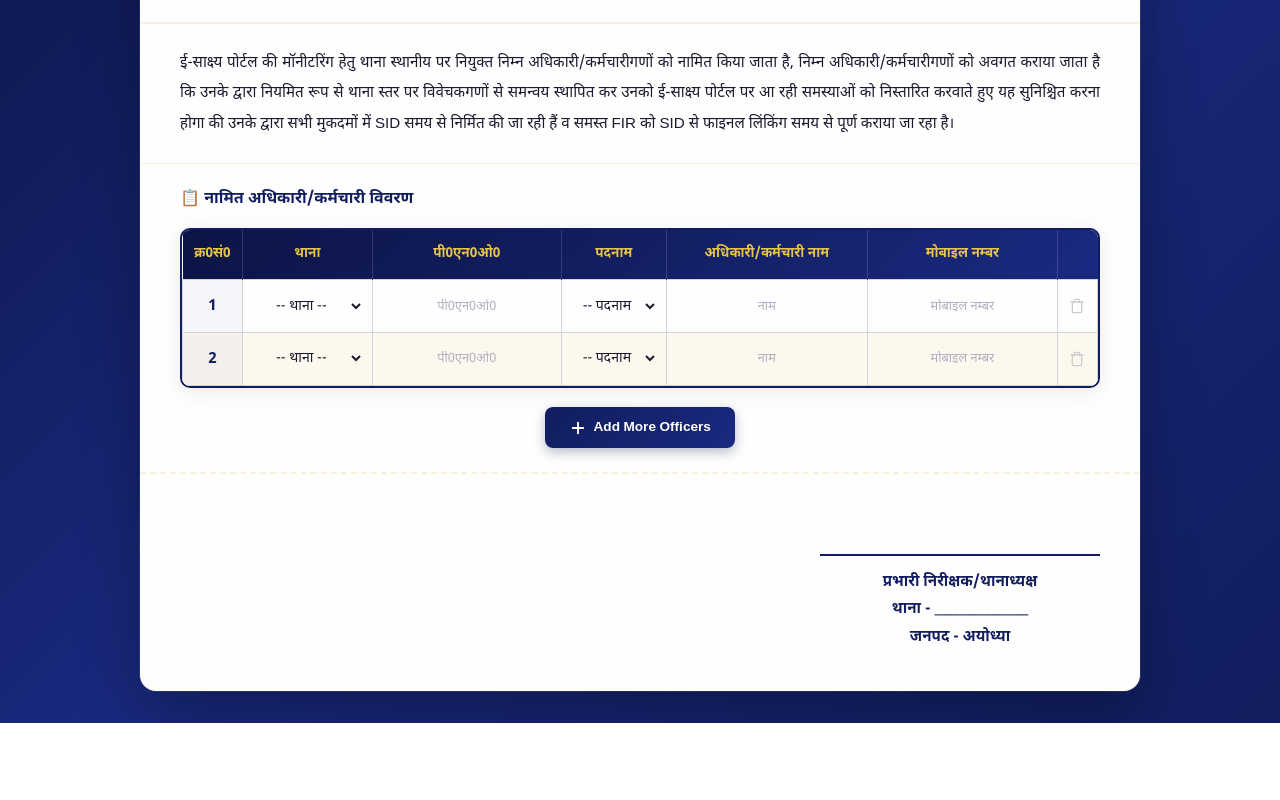
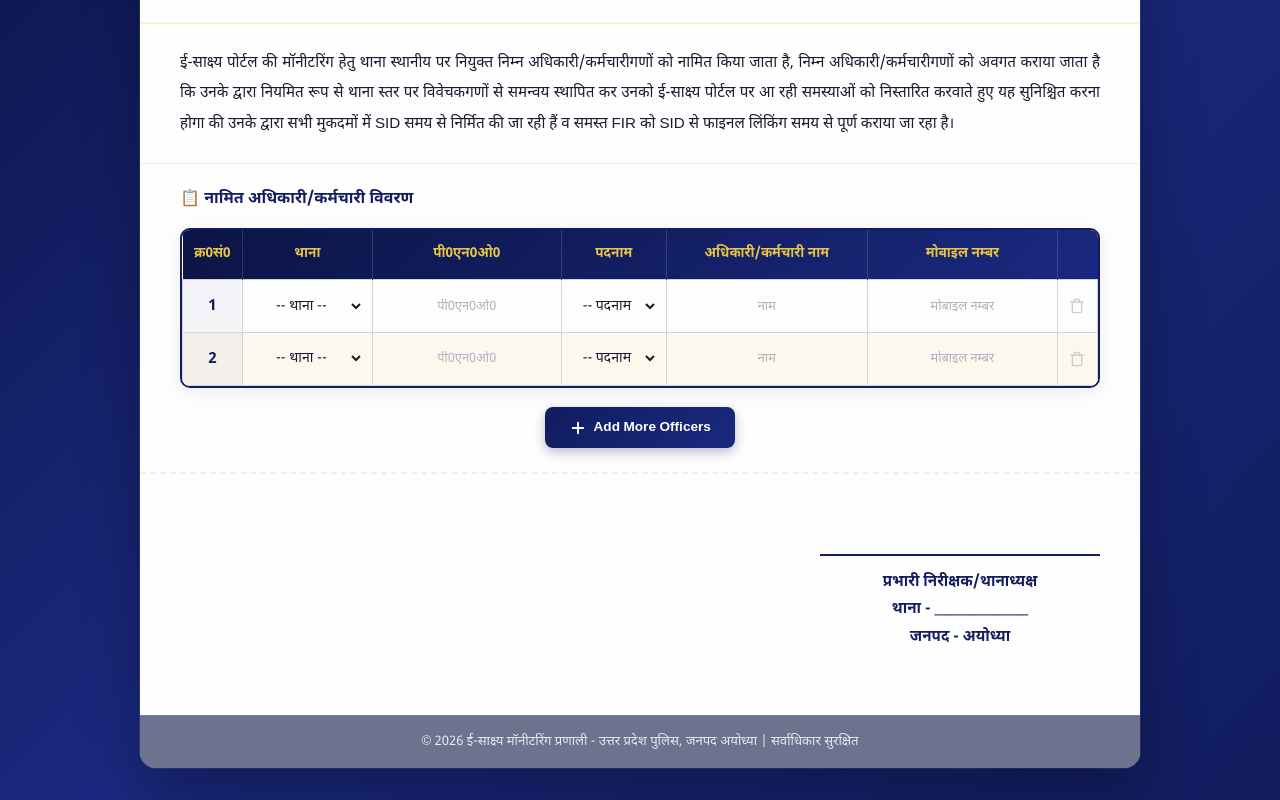
Before and after one commit to upcop-ravi/Ayodhya-police, a React (Vite) app: page / in a window 1280 px wide. Shown: the part 275-1075 px from the top of the page. Before the commit the page ends 998 px from the top, so only its background shows below. Built offline with nearby package versions, Linux system fonts and the light colour scheme.

Commit message:
feat: add copyright note at web page bottom, hidden during print

```diff
--- a/src/components/NominationForm.jsx
+++ b/src/components/NominationForm.jsx
@@ -280,6 +280,11 @@ export default function NominationForm({ selectedStation, setSelectedStation, of
             </div>
           </div>
         </div>
+
+        {/* Website Copyright Footer */}
+        <div className="copyright-footer no-print">
+          © {new Date().getFullYear()} ई-साक्ष्य मॉनीटरिंग प्रणाली - उत्तर प्रदेश पुलिस, जनपद अयोध्या | सर्वाधिकार सुरक्षित
+        </div>
       </div>
     </div>
   );
--- a/src/components/PreviewPage.jsx
+++ b/src/components/PreviewPage.jsx
@@ -132,6 +132,11 @@ export default function PreviewPage({ selectedStation, officers, onBack }) {
           यह एक कम्प्यूटर जनित प्रपत्र है | ई-साक्ष्य मॉनीटरिंग सिस्टम - जनपद अयोध्या
         </div>
       </div>
+
+      {/* Website Copyright Footer */}
+      <div className="copyright-footer no-print" style={{ maxWidth: '900px', margin: '1rem auto 0', borderRadius: '8px' }}>
+        © {new Date().getFullYear()} ई-साक्ष्य मॉनीटरिंग प्रणाली - उत्तर प्रदेश पुलिस, जनपद अयोध्या | सर्वाधिकार सुरक्षित
+      </div>
     </div>
   );
 }
--- a/src/index.css
+++ b/src/index.css
@@ -958,11 +958,28 @@ body {
   }
 }
 
+/* ===== Website Copyright Footer ===== */
+.copyright-footer {
+  text-align: center;
+  padding: 1rem 1.5rem;
+  font-size: 0.82rem;
+  color: rgba(255, 255, 255, 0.85);
+  background: rgba(12, 20, 69, 0.6);
+  border-top: 1px solid rgba(255, 255, 255, 0.1);
+  margin-top: 1.5rem;
+  border-radius: 0 0 14px 14px;
+}
+
 /* ===== Print Styles ===== */
 @media print {
   @page {
     size: A4;
     margin: 15mm 12mm;
+  }
+
+  .no-print,
+  .copyright-footer {
+    display: none !important;
   }
 
   body {
```
